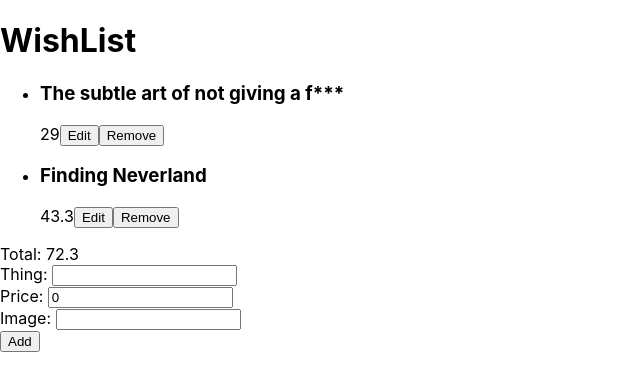
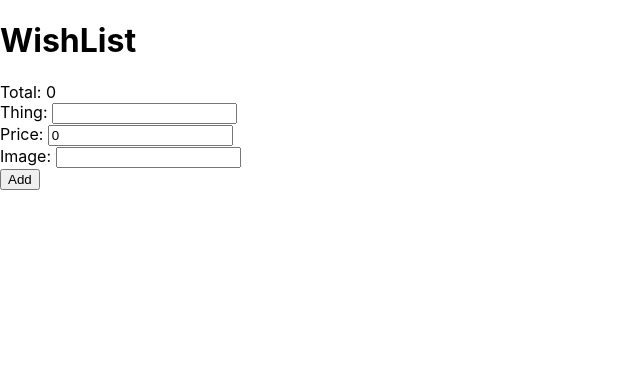
Before and after one commit to prattvaidya/mobx-state-tree-wishlist, a React (Create React App) app: page / in a window 1280 px wide. Shown: the top 390 px of the page, without its empty margins (0-640 px from the left). Built offline with nearby package versions, Linux system fonts and the light colour scheme.

Commit message:
Store and fetch mobx state from local storage

```diff
--- a/src/index.js
+++ b/src/index.js
@@ -1,20 +1,33 @@
 import React from "react";
 import ReactDOM from "react-dom";
+import { onSnapshot } from "mobx-state-tree";
 import "./assets/index.css";
 import App from "./components/App";
 import { WishList } from "./models/WishList";
 
-const wishList = WishList.create({
-  items: [
-    {
-      name: "The subtle art of not giving a f***",
-      price: 29,
-      // image:
-      //   "https://upload.wikimedia.org/wikipedia/en/b/bd/The_Subtle_Art_of_Not_Giving_a_F%2Ack_by_Mark_Manson_-_Book_Cover.png",
-    },
-    { name: "Finding Neverland", price: 43.3 },
-  ],
-});
+let initialState = {
+  items: [],
+  // [
+  //   {
+  //     name: "The subtle art of not giving a f***",
+  //     price: 29,
+  //     // image:
+  //     //   "https://upload.wikimedia.org/wikipedia/en/b/bd/The_Subtle_Art_of_Not_Giving_a_F%2Ack_by_Mark_Manson_-_Book_Cover.png",
+  //   },
+  //   { name: "Finding Neverland", price: 43.3 },
+  // ],
+};
+
+if (localStorage.getItem("wishlistapp")) {
+  const json = JSON.parse(localStorage.getItem("wishlistapp"));
+  if (WishList.is(json)) initialState = json;
+}
+
+const wishList = WishList.create(initialState);
+
+onSnapshot(wishList, (snapshot) =>
+  localStorage.setItem("wishlistapp", JSON.stringify(snapshot))
+);
 
 ReactDOM.render(
   <React.StrictMode>
```
